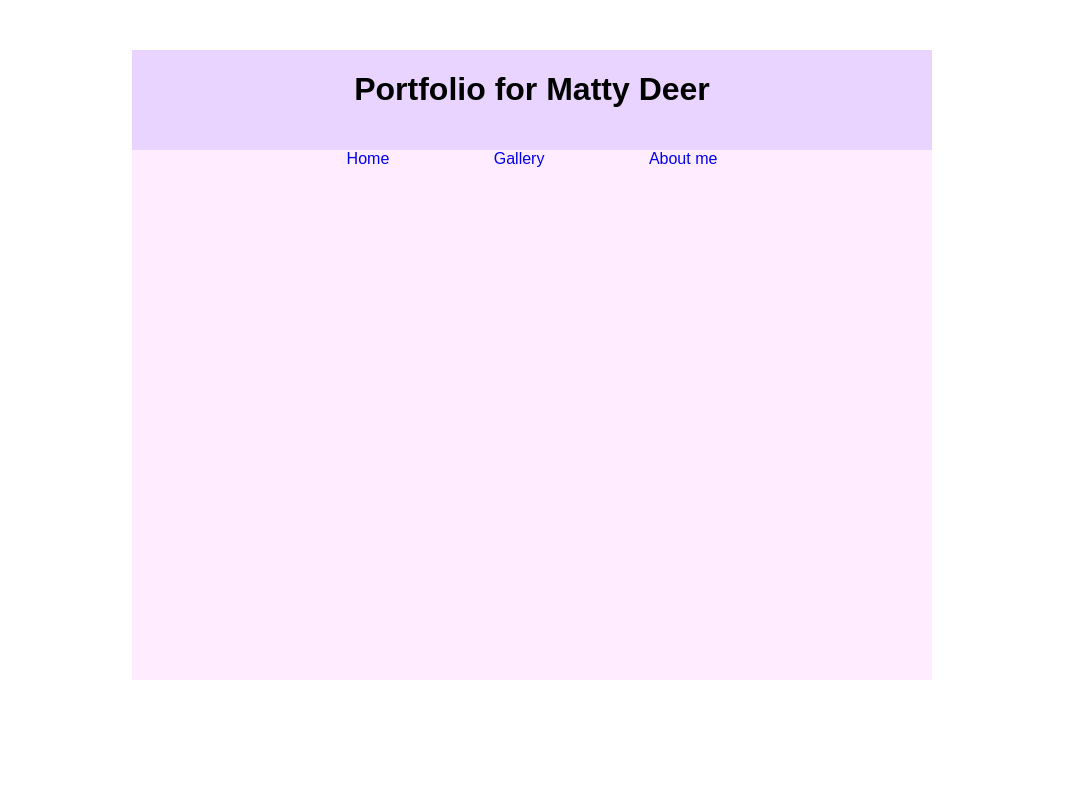
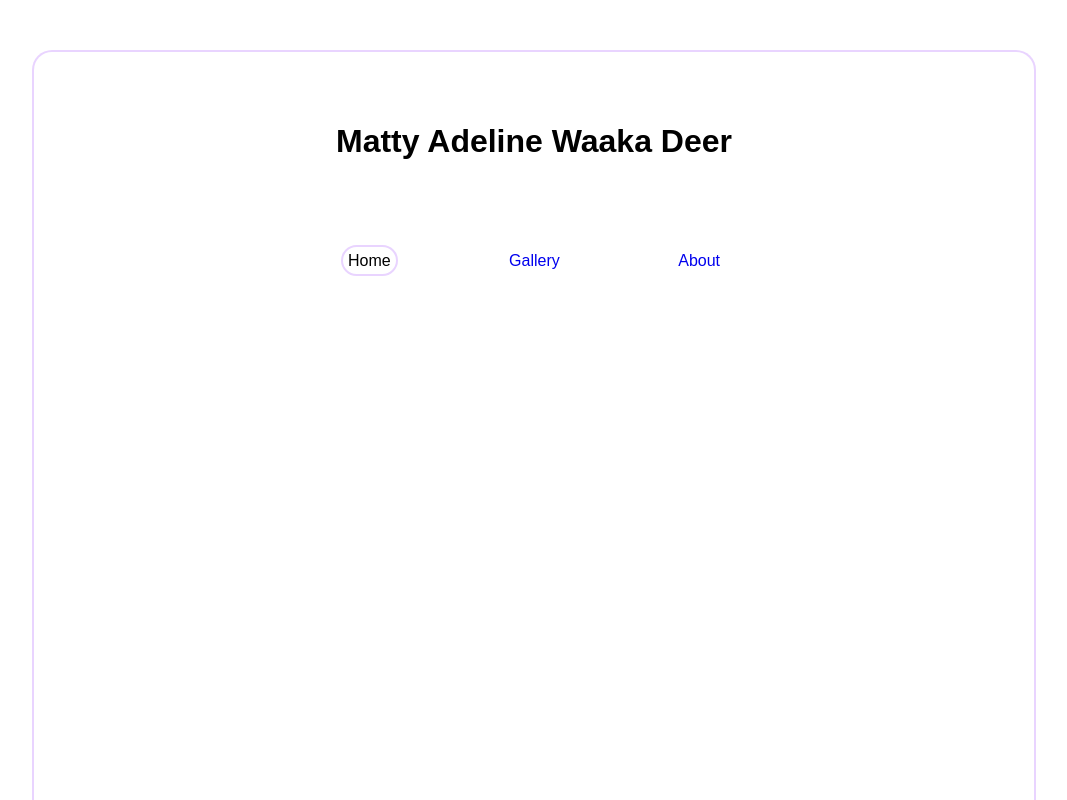
Before and after one commit to madiadeline/MadiPortfolio, a plain HTML site: page index.html in a window 1280 px wide. Shown: the top 800 px of the page, without its empty margins (108-1175 px from the left). Drawn offline with Linux system fonts and the light colour scheme.

Commit message:
Added style.scss

```diff
--- /dev/null
+++ b/css/style.scss
@@ -0,0 +1,112 @@
+$violet: #e9d4ff;
+$grey: #666;
+$black: #000;
+$yellow: #CDF000;
+
+#container {
+  /* The following two styles control the centering of the container div*/
+  position:relative;
+  margin: 0 auto;
+  margin-top: 50px;
+  width: 1000px;
+  text-align:left;
+  padding: 0px;
+}
+
+#header {
+
+  border-left: 2px solid $violet;
+  border-right: 2px solid $violet;
+  border-top: 2px solid $violet;
+  border-top-right-radius: 20px;
+  border-top-left-radius: 20px;
+
+  position:absolute;
+  top: 0px;
+  left: 0px;
+  width: 1000px;
+  height: 100px;
+  text-align:center;
+  padding-top: 50px;
+  padding-bottom: 50px;
+
+
+}
+
+#nav {
+
+  border-left: 2px solid #e9d4ff;
+  border-right: 2px solid #e9d4ff;
+  position: absolute;
+  top: 202px;
+  left: 0px;
+  width: 1000px;
+  height:30px;
+  text-align:center;
+  font-family: Varela Round, arial, sans-serif;
+
+}
+
+#content {
+
+  border-left: 2px solid #e9d4ff;
+  border-right: 2px solid #e9d4ff;
+  position:absolute;
+  top:232px;
+  left:0px;
+  width:960px;
+  height:768px;
+  text-align:center;
+  font-family: Varela Round, arial, sans-serif;
+  padding: 20px;
+  border-bottom: 2px solid #e9d4ff;
+  border-bottom-right-radius: 20px;
+  border-bottom-left-radius: 20px;
+
+}
+
+
+
+ul {
+  list-style-type:none;
+  margin:0px;
+  padding:0px;
+}
+
+li {
+  display:inline;
+}
+
+
+
+.nav {
+  text-decoration:none;
+  margin-left:50px;
+  margin-right:50px;
+  border: 2px solid white;
+  padding: 5px;
+}
+
+.nav:hover {
+  background-color: white;
+  color: $black;
+  border: 2px solid $violet;
+  padding: 5px;
+  border-radius: 20px;
+}
+
+.active {
+  background-color: white;
+  color: $black;
+  border: 2px solid $violet;
+  padding: 5px;
+  border-radius: 20px;
+}
+
+h1 {
+  font-family: Varela Round, arial, sans-serif;
+}
+
+p {
+  color: $grey;
+}
--- a/index.html
+++ b/index.html
@@ -4,7 +4,10 @@
 <head>
 
 <link href='https://fonts.googleapis.com/css?family=Lobster|Josefin+Sans' rel='stylesheet' type='text/css'>
-<link rel="stylesheet" type="text/css" href="my-styles.css">
+
+
+    <link href="css/style.css" rel="stylesheet" type="text/css" />
+</head>
 <meta charset="utf-8">
 <title>Home Page</title>
 </head>
@@ -14,15 +17,17 @@
 	<div id="container">
 
     	<div id="header">
-        	<h1>Portfolio for Matty Deer</h1>
+        	<h1>Matty Adeline Waaka Deer</h1>
         </div>
 
         <div id="nav">
+
         	<ul>
-            	<li><a class="nav" href="index.html">Home</a></li>
+            	<li><a class="nav active" href="index.html">Home</a></li>
                 <li><a class="nav" href="gallery.html">Gallery</a></li>
-                <li><a class="nav" href="about-me.html">About me</a></li>
+                <li><a class="nav" href="about-me.html">About</a></li>
             </ul>
+
         </div>
 
         <div id="content">
--- a/my-styles.css
+++ b/my-styles.css
@@ -7,47 +7,64 @@
 	position:relative;
 	margin: 0 auto;
 	margin-top: 50px;
-	width: 800px;
+	width: 1000px;
 	text-align:left;
+    padding: 0px;
 }
 
 #header {
-	background-color: #E9D4FF;
+
+    border-left: 2px solid #e9d4ff;
+    border-right: 2px solid #e9d4ff;
+    border-top: 2px solid #e9d4ff;
+    border-top-right-radius: 20px;
+    border-top-left-radius: 20px;
+
 	position:absolute;
 	top: 0px;
 	left: 0px;
-	width: 800px;
+	width: 1000px;
 	height: 100px;
 	text-align:center;
+    padding-top: 50px;
+    padding-bottom: 50px;
+
+
 }
 
 #nav {
-	background-color: #FFECFF;
+
+    border-left: 2px solid #e9d4ff;
+    border-right: 2px solid #e9d4ff;
 	position: absolute;
-	top: 100px;
+	top: 202px;
 	left: 0px;
-	width: 800px;
+	width: 1000px;
 	height:30px;
 	text-align:center;
-	font-family: Varela Round, arial, sans-serif
+	font-family: Varela Round, arial, sans-serif;
+
 }
 
 #content {
-	background-color: #FFECFF;
+
+    border-left: 2px solid #e9d4ff;
+    border-right: 2px solid #e9d4ff;
 	position:absolute;
-	top:130px;
+	top:232px;
 	left:0px;
-	width:800px;
-	height:500px;
+	width:960px;
+	height:768px;
 	text-align:center;
-	font-family: Varela Round, arial, sans-serif
+	font-family: Varela Round, arial, sans-serif;
+    padding: 20px;
+    border-bottom: 2px solid #e9d4ff;
+    border-bottom-right-radius: 20px;
+    border-bottom-left-radius: 20px;
+
 }
 
-border {
 
-	Background-color: #FFECFF;
-
-}
 
 ul {
 	list-style-type:none;
@@ -59,17 +76,36 @@ li {
 	display:inline;
 }
 
+
+
 .nav {
 	text-decoration:none;
 	margin-left:50px;
 	margin-right:50px;
+    border: 2px solid white;
+    padding: 5px;
 }
 
 .nav:hover {
-	background-color:black;
-	color:white;
+	background-color: white;
+	color: black;
+    border: 2px solid #e9d4ff;
+    padding: 5px;
+    border-radius: 20px;
+}
+
+.active {
+    background-color: white;
+    color: black;
+    border: 2px solid #e9d4ff;
+    padding: 5px;
+    border-radius: 20px;
 }
 
 h1 {
-	font-family: Varela Round, arial, sans-serif
+	font-family: Varela Round, arial, sans-serif;
 }
+
+p {
+    color: #666;
+}
```
Also changed, not shown: about-me.html (+2 -1 lines), gallery.html (+3 -2 lines), css/style.css, style.css (added), 1 other file.
